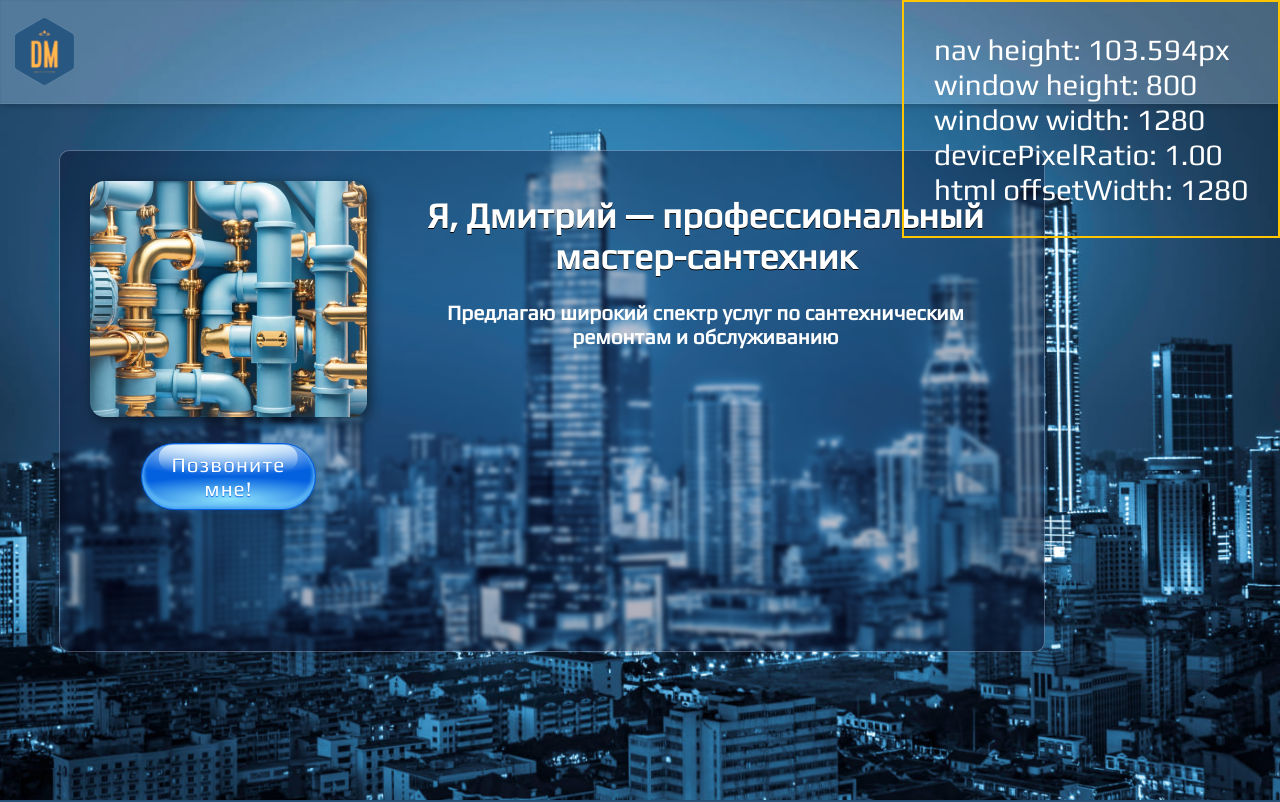
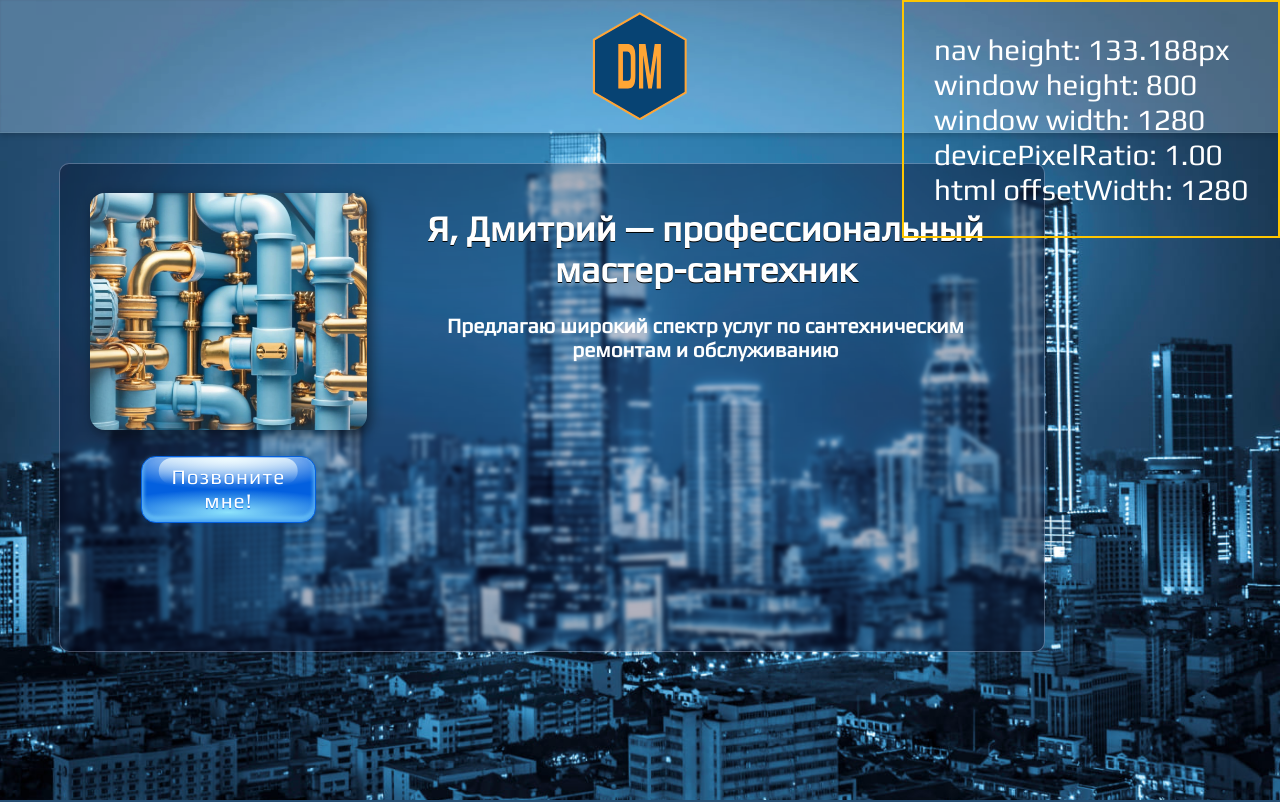
Before and after one commit to MaxPScript/plumber_v100, a website: page index.html in a window 1280 px wide. Shown: the top 802 px of the page. Drawn offline with Linux system fonts and the light colour scheme.

Commit message:
regular for gh-pages branch

```diff
--- a/headerGrid.css
+++ b/headerGrid.css
@@ -1,6 +1,7 @@
 .navbar {
 	display: flex;
 	align-items: center;
+	justify-content: center;
 	position: fixed;
 	top: 0;
 	/* margin-top: 1px; */
@@ -9,7 +10,7 @@
 	max-width: 1400px;
 	width: 100%;
 	/* height: 4rem; */
-	height: clamp(3.5rem, 4.5rem, 100px);
+	height: clamp(3.5rem, 4.5rem, 5rem);
 	margin: auto;
 	border-bottom: 1px solid hsl(180 65% 65% / 0.1);
 
@@ -17,7 +18,7 @@
 	backdrop-filter: blur(1px); /* Apply a blur effect to mimic frosted glass */
 
 	box-shadow: 0 2px 6px rgba(0, 0, 0, 0.2); /* Optional: Add a subtle shadow for depth */
-	padding: 0.5rem; /* Optional: Add padding for content inside the container */
+	padding: 0.5rem 2rem; /* Optional: Add padding for content inside the container */
 	filter: brightness(1.2);
 	transition: opacity 1s ease-in-out;
 }
@@ -42,22 +43,29 @@
 .navbar__logo {
 	/* position: relative; */
 	display: grid;
+	width: clamp(2.5rem, 3.5rem, 4rem);
 }
-.navbar__logo > img {
+/* .navbar__logo > img { */
+.navbar__logo * {
 	grid-column: 1/1;
 	grid-row: 1/1;
-	width: 2rem;
+	width: 2.5rem;
 	cursor: pointer;
 	/* position: relative; */
+	/* height: clamp(2.5rem, 3.5rem, 4rem); */
+	display: block;
+	width: 100%;
+	height: 100%;
 }
-.navbar__logo > img:nth-child(2) {
+.navbar__logo > svg:nth-child(2) {
 	/* left: -52%; */
 	opacity: 0;
 	transition: opacity 0.3s;
 }
-.navbar__logo > img:nth-child(2):hover {
+.navbar__logo > svg:nth-child(2):hover {
 	opacity: 1;
 }
+
 .main {
 	display: flex;
 	flex-direction: column;
@@ -69,7 +77,8 @@
 	flex-basis: 100svh;
 
 	display: grid;
-	grid-template-rows: clamp(4.5rem, 5.7rem, 150px) auto 5rem;
+	/* grid-template-rows: clamp(4.5rem, 5.7rem, 150px) auto 5rem; */
+	grid-template-rows: clamp(4.5rem, 5.5rem, 6rem) auto 5rem;
 	/* background-image: url(./assets/img/nightCity_sm_compress.jpg); */
 	/* background: hsl(208 50% 30% / 1) url(./assets/img/nightCity_sm_compress.jpg); */
 	background: url(./assets/img/nightCity_sm_compress.jpg),
@@ -176,7 +185,7 @@
 	place-content: center;
 	/* height: 100%; */
 	border: 1px solid #0360df;
-	border-radius: 50px;
+	border-radius: 0.5rem;
 	/* margin-inline: 0.8rem; */
 	/* padding: 8px 16px; */
 	padding: 0.3rem 1rem;
--- a/index.html
+++ b/index.html
@@ -27,12 +27,49 @@
 		<!-- <NAVBAR> -->
 		<nav class="navbar">
 			<div class="navbar__logo">
-				<img src="./assets/img/logo.png" alt="logo image" srcset="" />
-				<img
+				<svg
+					width="256"
+					height="268"
+					viewBox="0 0 256 268"
+					fill="none"
+					xmlns="http://www.w3.org/2000/svg"
+				>
+					<path
+						d="M129.25 3.83494L128 3.11325L126.75 3.83494L15.8988 67.8349L14.6488 68.5566V70V198V199.443L15.8988 200.165L126.75 264.165L128 264.887L129.25 264.165L240.101 200.165L241.351 199.443V198V70V68.5566L240.101 67.8349L129.25 3.83494Z"
+						fill="#063860"
+						stroke="#EA8A2B"
+						stroke-width="5"
+					/>
+					<path
+						d="M75 79H94.8635C100.333 79 104.651 80.0169 107.818 82.0509C110.985 83.9718 113.311 87.3616 114.799 92.2203C116.286 97.0791 117.03 103.802 117.03 112.39V157.136C117.03 165.497 116.334 171.994 114.943 176.627C113.551 181.147 111.272 184.367 108.106 186.288C104.939 188.096 100.549 189 94.9354 189H75V79ZM94.4316 170.186C97.5024 170.186 99.8054 169.904 101.341 169.339C102.924 168.661 104.052 167.418 104.723 165.61C105.443 163.802 105.803 160.977 105.803 157.136V111.881C105.803 106.684 104.915 103.068 103.14 101.034C101.413 98.887 98.6298 97.8136 94.7915 97.8136H86.2272V170.186H94.4316ZM126.095 79H142.072L153.587 157.644L164.958 79H180V189H169.852V107.644H169.636L157.834 189H148.837L136.675 107.644H136.387V189H126.095V79Z"
+						fill="#EA8A2B"
+					/>
+				</svg>
+
+				<!-- <img src="./assets/img/logo.svg" alt="logo image" srcset="" /> -->
+				<!-- <img
 					src="./assets/img/logo_hover.png"
 					alt="logo hover image"
 					srcset=""
-				/>
+				/> -->
+				<svg
+					width="256"
+					height="268"
+					viewBox="0 0 256 268"
+					fill="none"
+					xmlns="http://www.w3.org/2000/svg"
+				>
+					<path
+						d="M129.25 3.83494L128 3.11325L126.75 3.83494L15.8988 67.8349L14.6488 68.5566V70V198V199.443L15.8988 200.165L126.75 264.165L128 264.887L129.25 264.165L240.101 200.165L241.351 199.443V198V70V68.5566L240.101 67.8349L129.25 3.83494Z"
+						fill="#063860"
+						stroke="#EA8A2B"
+						stroke-width="5"
+					/>
+					<path
+						d="M75 79H94.8635C100.333 79 104.651 80.0169 107.818 82.0509C110.985 83.9718 113.311 87.3616 114.799 92.2203C116.286 97.0791 117.03 103.802 117.03 112.39V157.136C117.03 165.497 116.334 171.994 114.943 176.627C113.551 181.147 111.272 184.367 108.106 186.288C104.939 188.096 100.549 189 94.9354 189H75V79ZM94.4316 170.186C97.5024 170.186 99.8054 169.904 101.341 169.339C102.924 168.661 104.052 167.418 104.723 165.61C105.443 163.802 105.803 160.977 105.803 157.136V111.881C105.803 106.684 104.915 103.068 103.14 101.034C101.413 98.887 98.6298 97.8136 94.7915 97.8136H86.2272V170.186H94.4316ZM126.095 79H142.072L153.587 157.644L164.958 79H180V189H169.852V107.644H169.636L157.834 189H148.837L136.675 107.644H136.387V189H126.095V79Z"
+						fill="#65A5BE"
+					/>
+				</svg>
 			</div>
 			<div class="navbar__info">
 				<div class="navbar--height"></div>
--- a/js/nav.js
+++ b/js/nav.js
@@ -1,5 +1,5 @@
 log = console.log;
-
+// dir = console.dir;
 window.addEventListener("load", (e) => {
 	const navbar = document.querySelector(".navbar");
 	const styles = window.getComputedStyle(navbar);
```
Also changed, not shown: assets/img/logo.svg (added), assets/img/logo_2.svg (added).
